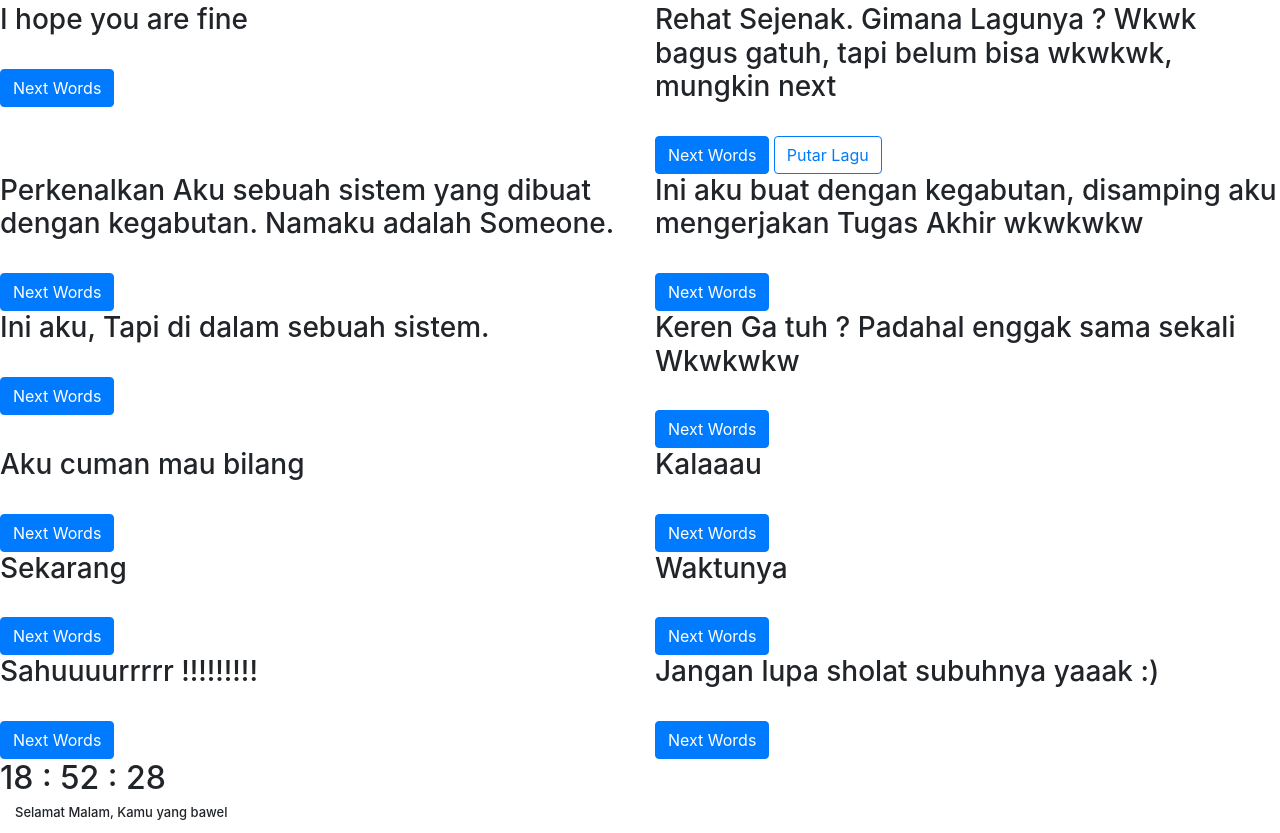
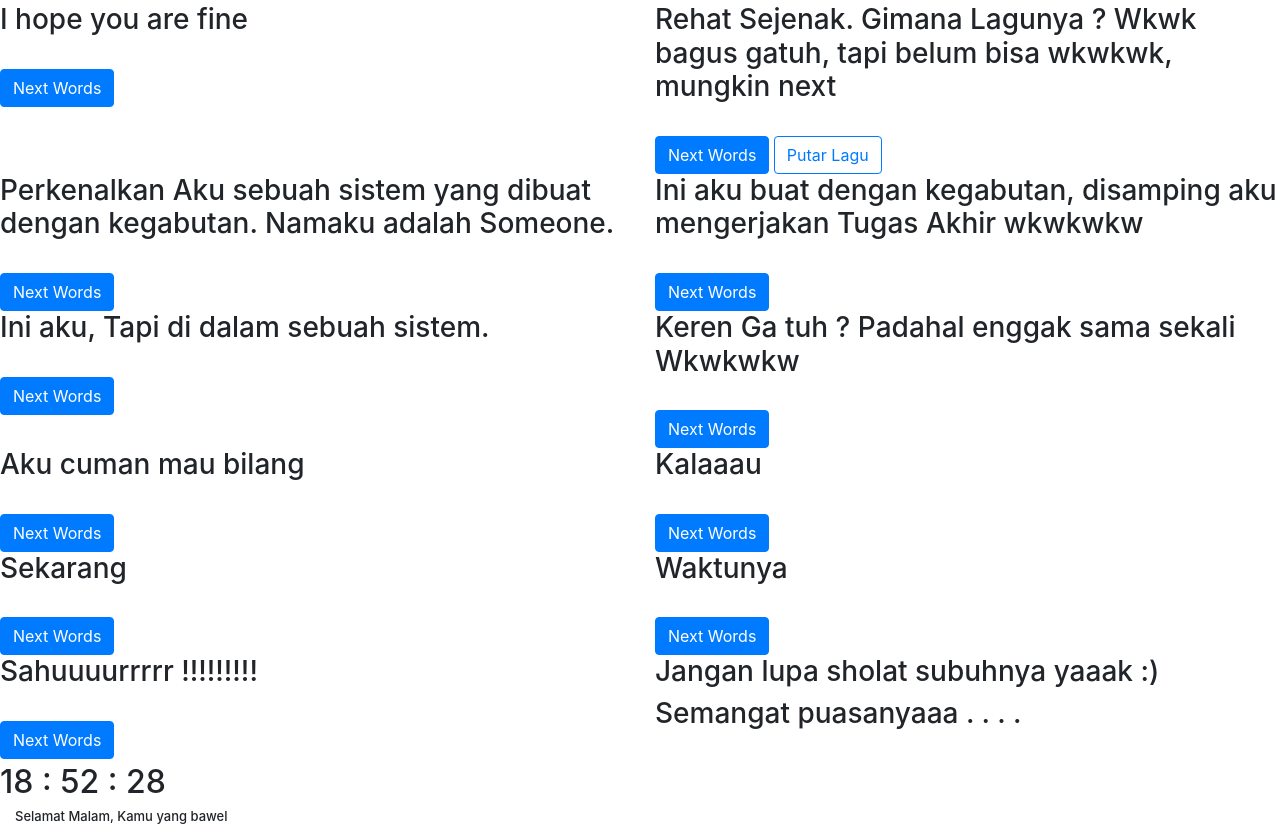
Before and after one commit to agusprasetyo30/hai.io, a plain HTML site: page index.html in a window 1280 px wide. Shown: the part 1997-2830 px from the top of the page. Drawn offline with nearby package versions, Linux system fonts and the light colour scheme; a script that the page names is missing.

Commit message:
delete button next

```diff
--- a/index.html
+++ b/index.html
@@ -147,8 +147,9 @@ const run = setInterval(function() {
 
 <div class="col-6 nature">
       <h3 class="font">Jangan lupa sholat subuhnya yaaak :)</h3>
+      <h3 class="font">Semangat puasanyaaa . . . .</h3>
       <br>
-      <button type="button" class="btn btn-primary" onclick="myShow.next()">Next Words</button>
+      <!-- <button type="button" class="btn btn-primary" onclick="myShow.next()">Next Words</button> -->
     </div>
 <!-- <div class="col-6 nature">
       <h3 class="font">Keren Ga tuh ? Padahal enggak sama sekali Wkwkwkw </h3>
```
